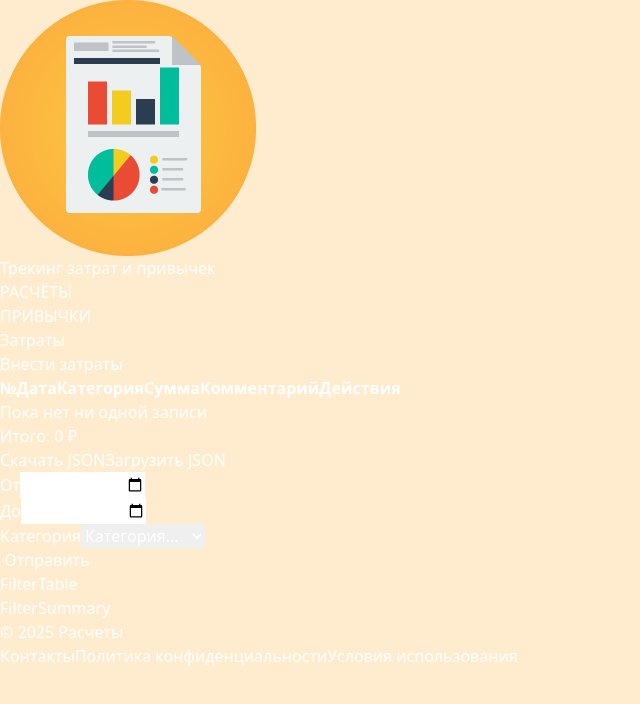
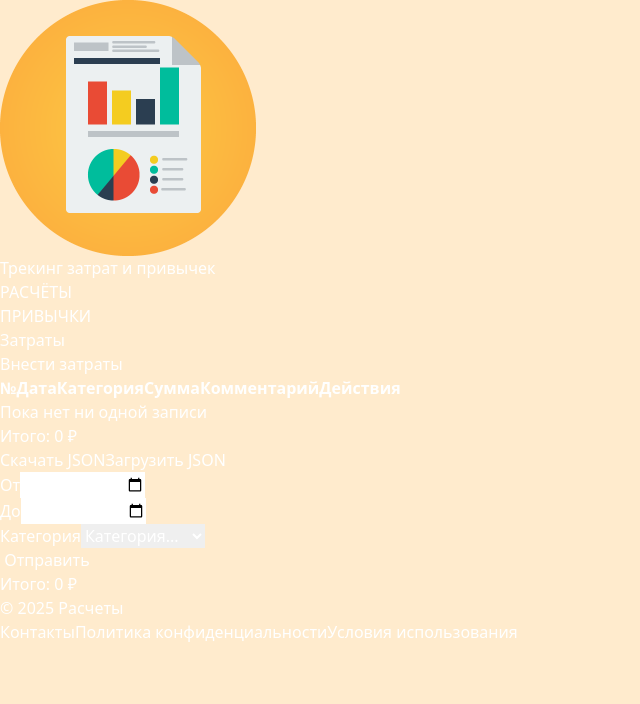
Before and after one commit to Dronych2004/calculations, a React (Vite) app: page / in a window 1280 px wide. Shown: the top 704 px of the page, without its empty margins (0-640 px from the left). Built offline with nearby package versions, Linux system fonts and the light colour scheme.

Commit message:
Added FilterSummary and FilterTable

```diff
--- a/src/components/ui/CountsComponent/FilterPanel.jsx
+++ b/src/components/ui/CountsComponent/FilterPanel.jsx
@@ -8,6 +8,8 @@ function FilterPanel({
   onStartDateChange,
   onEndDateChange,
   onCategoryChange,
+  allCounts,
+  onApplyFilters,
 }) {
   // Функция обработки отправки формы
   const handleSubmit = (e) => {
@@ -23,16 +25,24 @@ function FilterPanel({
       return form.reportValidity()
     }
 
-    // Если все поля валидны — здесь можно выполнить логику фильтрации/отправки
-    // Например, вызвать callback, отправить данные, изменить состояние и т.п.
-    // Пока этого нет — просто можно вывести в консоль
-    console.log('Форма валидна, можно применить фильтры')
+    const filtered = allCounts.filter((item) => {
+      const date = new Date(item.date)
+      const validStart = startDate ? date >= new Date(startDate) : true
+      const validEnd = endDate ? date <= new Date(endDate) : true
+      const validCategory = selectedCategory
+        ? item.category === selectedCategory
+        : true
+      return validStart && validEnd && validCategory
+    })
+
+    onApplyFilters(filtered)
   }
+
   return (
     <div className="bg-white p-4 rounded shadow-md mb-4">
       <form
         onSubmit={handleSubmit}
-        className="flex flex-row items-center gap-4 max-w-full mx-auto"
+        className="flex flex-row items-end gap-4 justify-center"
       >
         <div>
           <label className="block text-sm font-medium text-blue-600 mb-1">
--- a/src/components/ui/CountsComponent/FilterSummary.jsx
+++ b/src/components/ui/CountsComponent/FilterSummary.jsx
@@ -1,7 +1,17 @@
-import React from 'react'
-
-function FilterSummary() {
-  return <div>FilterSummary</div>
+function FilterSummary({ filteredCountsSumm }) {
+  return (
+    <div className="flex justify-center mt-8">
+      <div className="bg-white text-blue-600 px-4 py-2 rounded shadow-sm">
+        <h1 className="text-xl font-bold font-mono tabular-nums">
+          Итого:{' '}
+          {filteredCountsSumm
+            .toLocaleString('ru-RU')
+            .replace(/\u00A0/g, '\u2009')}{' '}
+          ₽
+        </h1>
+      </div>
+    </div>
+  )
 }
 
 export default FilterSummary
--- a/src/components/ui/CountsComponent/FilterTable.jsx
+++ b/src/components/ui/CountsComponent/FilterTable.jsx
@@ -1,7 +1,51 @@
-import React from 'react'
+import Pagination from '../Pagination'
 
-function FilterTable() {
-  return <div>FilterTable</div>
+function FilterTable({
+  data,
+  currentPage,
+  totalPages,
+  onPageChange,
+  itemsPerPage,
+}) {
+  return (
+    <div className="max-w-4xl mx-auto mt-8 overflow-x-auto">
+      <table className="min-w-full bg-white border border-blue-200 rounded shadow-sm">
+        <thead>
+          <tr className="bg-blue-100 text-blue-600 text-left text-sm font-bold font-serif">
+            <th className="px-4 py-2 border-r">№</th>
+            <th className="px-4 py-2 border-r">Дата</th>
+            <th className="px-4 py-2 border-r">Категория</th>
+            <th className="px-4 py-2 border-r">Сумма</th>
+            <th className="px-4 py-2 border-r">Комментарий</th>
+          </tr>
+        </thead>
+        <tbody>
+          {data.map((item, index) => (
+            <tr
+              key={item.id}
+              className="text-blue-600 text-sm font-serif border-t hover:bg-blue-50"
+            >
+              <td className="px-4 py-2 border-r text-center">{index + 1}</td>
+              <td className="px-4 py-2 border-r">{item.date}</td>
+              <td className="px-4 py-2 border-r">{item.category}</td>
+              <td className="px-4 py-2 border-r text-right">
+                {item.money.toLocaleString('ru-RU')} ₽
+              </td>
+              <td className="px-4 py-2 border-r">
+                {item.comment?.trim() || '-'}
+              </td>
+            </tr>
+          ))}
+        </tbody>
+      </table>
+
+      <Pagination
+        currentPage={currentPage}
+        totalPages={totalPages}
+        onPageChange={onPageChange}
+      />
+    </div>
+  )
 }
 
 export default FilterTable
--- a/src/pages/Counts/Counts.jsx
+++ b/src/pages/Counts/Counts.jsx
@@ -19,6 +19,8 @@ function Counts() {
   const [startDate, setStartDate] = useState('')
   const [endDate, setEndDate] = useState('')
   const [selectedCategory, setSelectedCategory] = useState('')
+  const [filteredCounts, setFilteredCounts] = useState([])
+  const [currentFilteredPage, setCurrentFilteredPage] = useState(1)
 
   // Добавление новой записи
   const handleAddCount = (newCount) => {
@@ -69,7 +71,18 @@ function Counts() {
   //counts.length — это общее количество записей в массиве, itemsPerPage — сколько записей показывать на одной странице
 
   //FilterPanel
-  const applyFilters = (counts, start, end, category) => counts
+
+  const filteredCountsSumm = filteredCounts.reduce(
+    (sum, count) => sum + count.money,
+    0
+  )
+  //страницы отфильтрованной таблицы
+  const filteredIndexOfLast = currentFilteredPage * itemsPerPage
+  const filteredIndexOfFirst = filteredIndexOfLast - itemsPerPage
+  const currentFilteredItems = filteredCounts.slice(
+    filteredIndexOfFirst,
+    filteredIndexOfLast
+  )
 
   return (
     <div className="bg-[whitesmoke] text-blue-500 min-h-screen py-8">
@@ -174,9 +187,22 @@ function Counts() {
           onStartDateChange={setStartDate}
           onEndDateChange={setEndDate}
           onCategoryChange={setSelectedCategory}
+          allCounts={counts}
+          onApplyFilters={(filtered) => {
+            setFilteredCounts(filtered)
+            setCurrentFilteredPage(1)
+          }}
         />
-        <FilterTable />
-        <FilterSummary />
+        {/* отображаем отфильтрованную таблицу */}
+        {filteredCounts.length > 0 && (
+          <FilterTable
+            data={currentFilteredItems}
+            currentPage={currentFilteredPage}
+            totalPages={Math.ceil(filteredCounts.length / itemsPerPage)}
+            onPageChange={setCurrentFilteredPage}
+          />
+        )}
+        <FilterSummary filteredCountsSumm={filteredCountsSumm} />
       </div>
     </div>
   )
```
